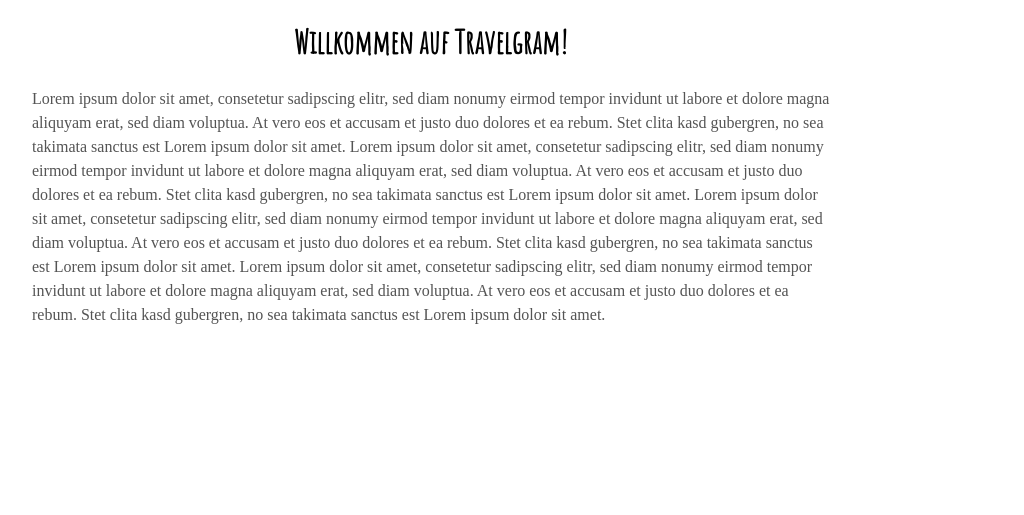
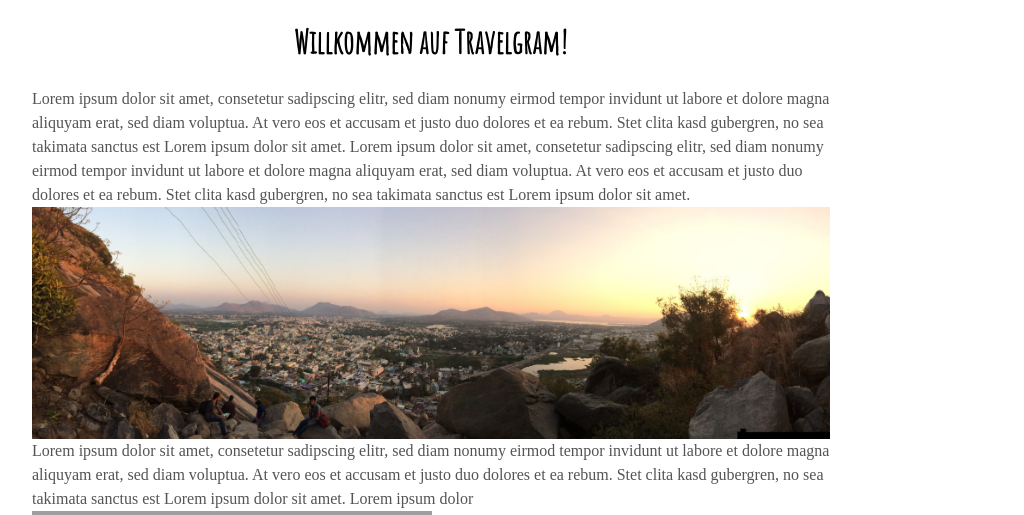
Before and after one commit to LalaKala83/307, a PHP site: page / in a window 1280 px wide. Shown: the part 403-918 px from the top of the page, without its empty margins (209-1233 px from the left). Run offline with PHP 8.4, Linux system fonts and the light colour scheme; the visitor is signed in with stand-in values (Sample User, id 1); grey boxes are pictures that could not be loaded.

Commit message:
home - pictures

```diff
--- a/view/default_index.php
+++ b/view/default_index.php
@@ -1,5 +1,16 @@
 <img class="picture" src="/images/e.jpg">
 <h1>Willkommen auf Travelgram!</h1>
-<p>Lorem ipsum dolor sit amet, consetetur sadipscing elitr, sed diam nonumy eirmod tempor invidunt ut labore et dolore magna aliquyam erat, sed diam voluptua. At vero eos et accusam et justo duo dolores et ea rebum. Stet clita kasd gubergren, no sea takimata sanctus est Lorem ipsum dolor sit amet. Lorem ipsum dolor sit amet, consetetur sadipscing elitr, sed diam nonumy eirmod tempor invidunt ut labore et dolore magna aliquyam erat, sed diam voluptua. At vero eos et accusam et justo duo dolores et ea rebum. Stet clita kasd gubergren, no sea takimata sanctus est Lorem ipsum dolor sit amet.
-    Lorem ipsum dolor sit amet, consetetur sadipscing elitr, sed diam nonumy eirmod tempor invidunt ut labore et dolore magna aliquyam erat, sed diam voluptua. At vero eos et accusam et justo duo dolores et ea rebum. Stet clita kasd gubergren, no sea takimata sanctus est Lorem ipsum dolor sit amet. Lorem ipsum dolor sit amet, consetetur sadipscing elitr, sed diam nonumy eirmod tempor invidunt ut labore et dolore magna aliquyam erat, sed diam voluptua. At vero eos et accusam et justo duo dolores et ea rebum. Stet clita kasd gubergren, no sea takimata sanctus est Lorem ipsum dolor sit amet.
+<p>Lorem ipsum dolor sit amet, consetetur sadipscing elitr, sed diam nonumy eirmod tempor invidunt ut labore et dolore magna aliquyam erat, sed diam voluptua. At vero eos
+    et accusam et justo duo dolores et ea rebum. Stet clita kasd gubergren, no sea takimata sanctus est
+    Lorem ipsum dolor sit amet. Lorem ipsum dolor sit amet, consetetur sadipscing elitr, sed diam nonumy eirmod tempor invidunt ut labore et dolore magna aliquyam erat, sed diam
+    voluptua. At vero eos et accusam et justo duo dolores et ea rebum. Stet clita kasd gubergren, no sea takimata sanctus est Lorem ipsum dolor sit amet.
+    <img class="picture" src="/images/a.jpg">
+    Lorem ipsum dolor sit amet, consetetur sadipscing elitr, sed diam nonumy eirmod tempor invidunt ut labore et dolore magna aliquyam erat, sed diam voluptua.
+    At vero eos et accusam et justo duo dolores et ea rebum. Stet clita kasd gubergren, no sea takimata sanctus est Lorem ipsum dolor sit amet. Lorem ipsum dolor
+    <img class="picture" src="/images/f.jpg">
+    sit amet, consetetur sadipscing elitr, sed diam nonumy eirmod tempor invidunt ut labore et dolore magna aliquyam erat, sed diam voluptua. At vero eos et accusam et
+    justo duo dolores et ea rebum. Stet clita kasd gubergren, no sea takimata sanctus est Lorem ipsum dolor sit amet.et accusam et justo duo d
+    olores et ea rebum. Stet clita kasd gubergren, no sea takimata sanctus est
+    Lorem ipsum dolor sit amet. Lorem ipsum dolor sit amet, consetetur sadipscing elitr, sed diam nonumy e
+    <img class="picture" src="/images/g.jpg">
 </p>
```
